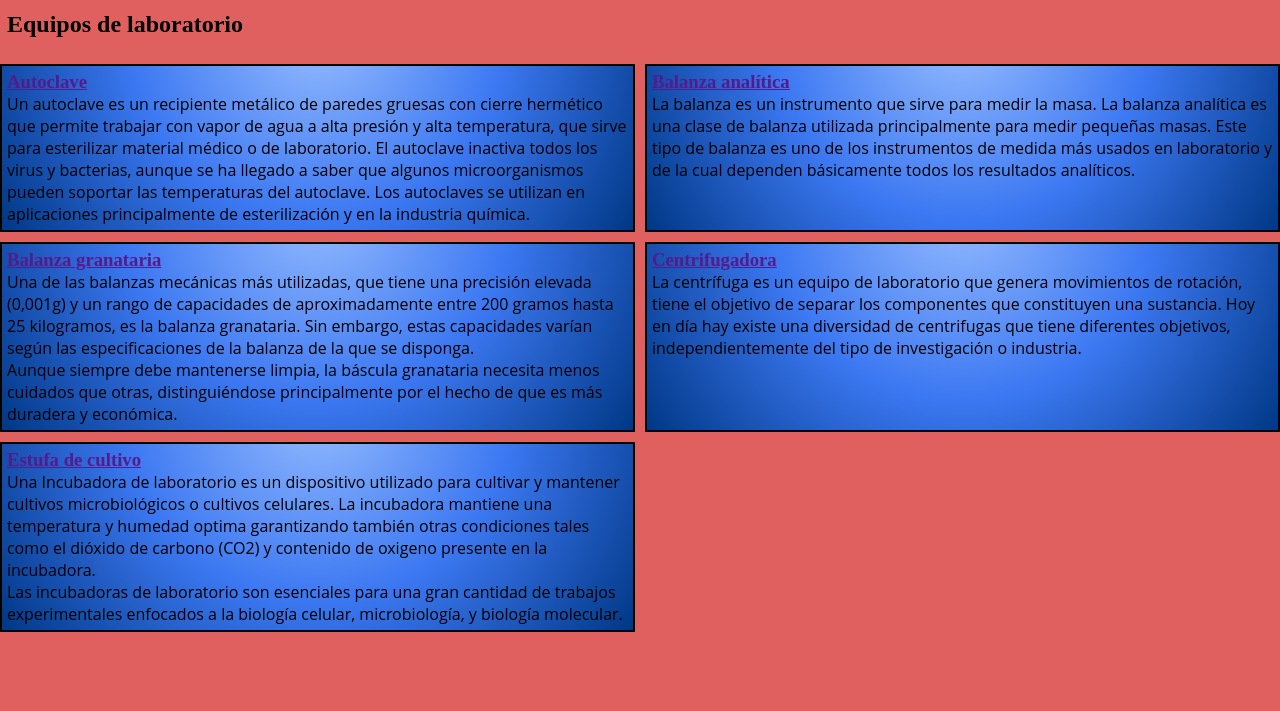
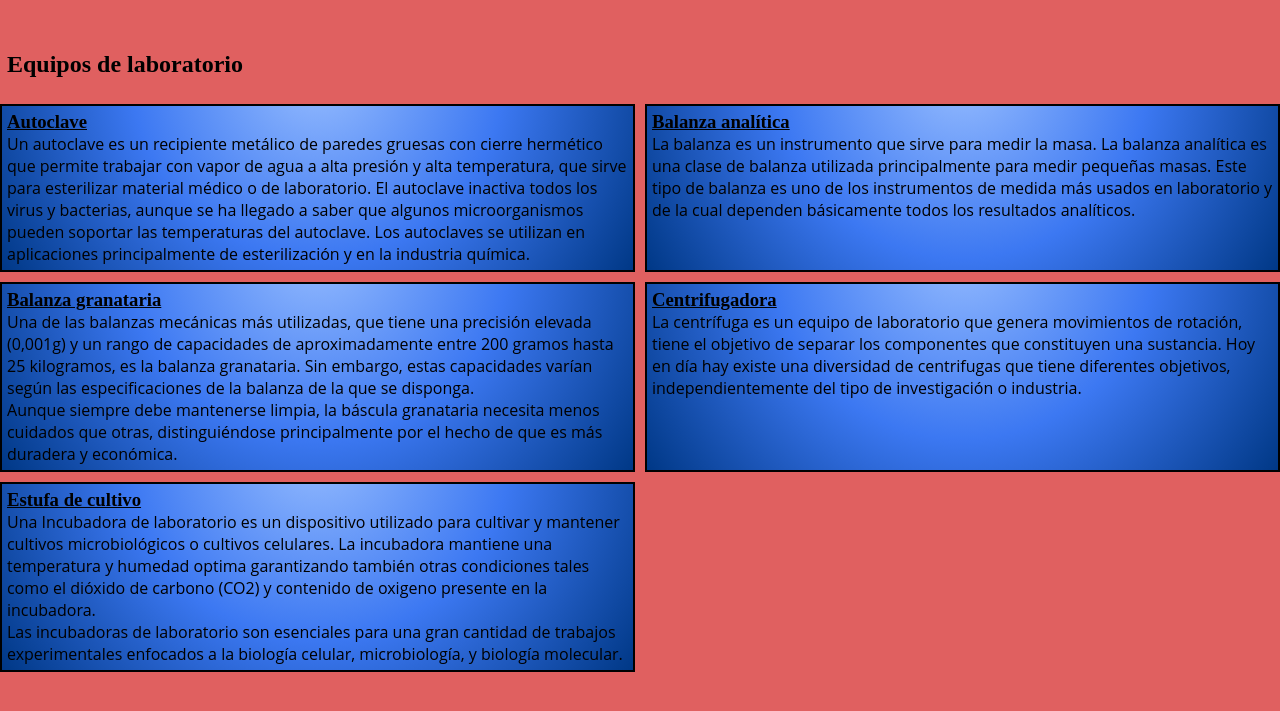
Before and after one commit to GaryRod/TodoLab, a plain HTML site: page views/equipos-de-lab.html in a window 1280 px wide. Shown: the part 57-768 px from the top of the page. Drawn offline with Linux system fonts and the light colour scheme.

Commit message:
estilos a enlaces agregados

```diff
--- a/assets/estilos.css
+++ b/assets/estilos.css
@@ -10,6 +10,7 @@ body {
     width: 100vw;
     height: 100vh;
     background-color: rgb(224, 96, 96);
+    margin-top: 40px;
 }
 
 header {
@@ -28,9 +29,13 @@ header nav {
     margin: 4px;
 }
 
+h3 a {
+    color: black;
+}
+
 /* Estilos para lista */
 
-header nav ul {
+ul {
     list-style-type: none;
     margin: 0px;
     padding: 0px;
```
